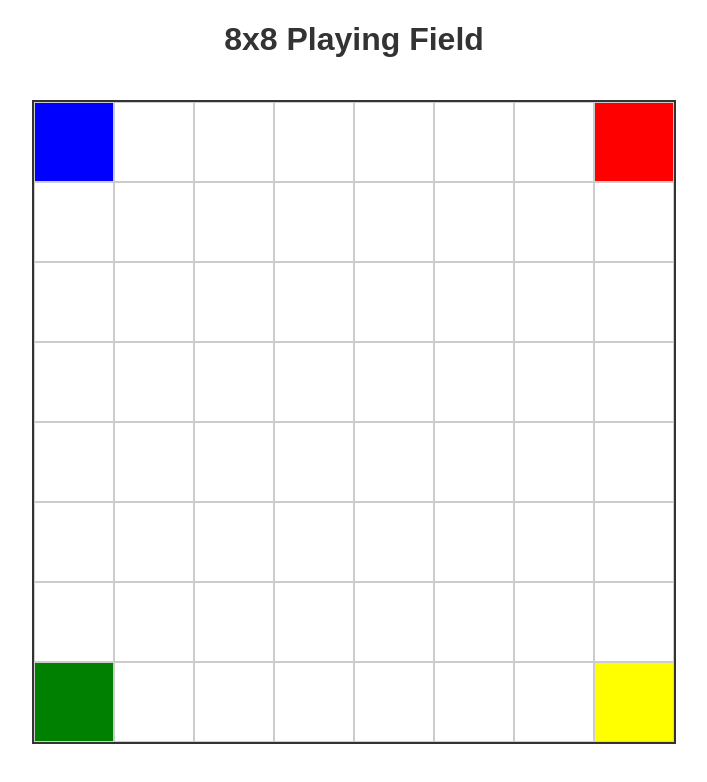
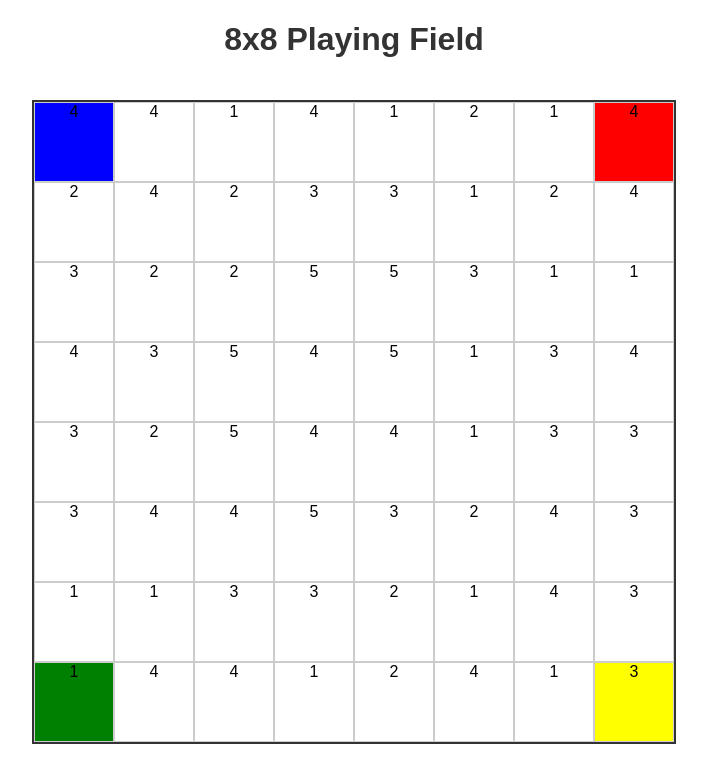
Before and after one commit to thommann/Winkeladvokat, an Angular app: page / in a window 1280 px wide. Shown: the top 782 px of the page, without its empty margins (286-993 px from the left). Built offline with nearby package versions, Linux system fonts and the light colour scheme.

Commit message:
Add dynamic cell values and selection handling
Display cell values dynamically and manage selection states separately. Updated cell component to accept and render the `value` input. Adjusted the grid to initialize cells with random values and handle selection state toggling.

```diff
--- a/src/app/playing-field/cell/cell.component.html
+++ b/src/app/playing-field/cell/cell.component.html
@@ -4,4 +4,5 @@
   (click)="onClick()"
   [style]="{'background-color': backgroundColor}"
 >
+  {{ value }}
 </div>
--- a/src/app/playing-field/cell/cell.component.ts
+++ b/src/app/playing-field/cell/cell.component.ts
@@ -10,6 +10,8 @@ export class CellComponent {
 
   @Input() selected: boolean = false
   @Input() backgroundColor: string = "#fff"
+  @Input() value: number = 0
+
   @Output() clicked = new EventEmitter<void>()
 
   onClick() {
--- a/src/app/playing-field/playing-field.component.html
+++ b/src/app/playing-field/playing-field.component.html
@@ -8,8 +8,9 @@
         [attr.data-x]="j"
         [attr.data-y]="i"
         (clicked)="onCellClick(i, j)"
-        [selected]="grid[i][j].value"
+        [selected]="grid[i][j].selected"
         [backgroundColor]="backgroundColor(i, j)"
+        [value]="grid[i][j].value"
       >
       </cell>
     </div>
--- a/src/app/playing-field/playing-field.component.ts
+++ b/src/app/playing-field/playing-field.component.ts
@@ -27,7 +27,8 @@ export class PlayingFieldComponent implements OnInit {
       const row = [];
       for (let j = 0; j < this.GRID_SIZE; j++) {
         row.push({
-          value: 0,
+          selected: false,
+          value: Math.ceil(Math.random() * 5)
           // Add any other properties you need for your cells
         });
       }
@@ -56,6 +57,6 @@ export class PlayingFieldComponent implements OnInit {
     // Implement your click logic here
 
     // Example: toggle a value
-    this.grid[row][col].value = this.grid[row][col].value === 0 ? 1 : 0;
+    this.grid[row][col].selected = !this.grid[row][col].selected;
   }
 }
```
